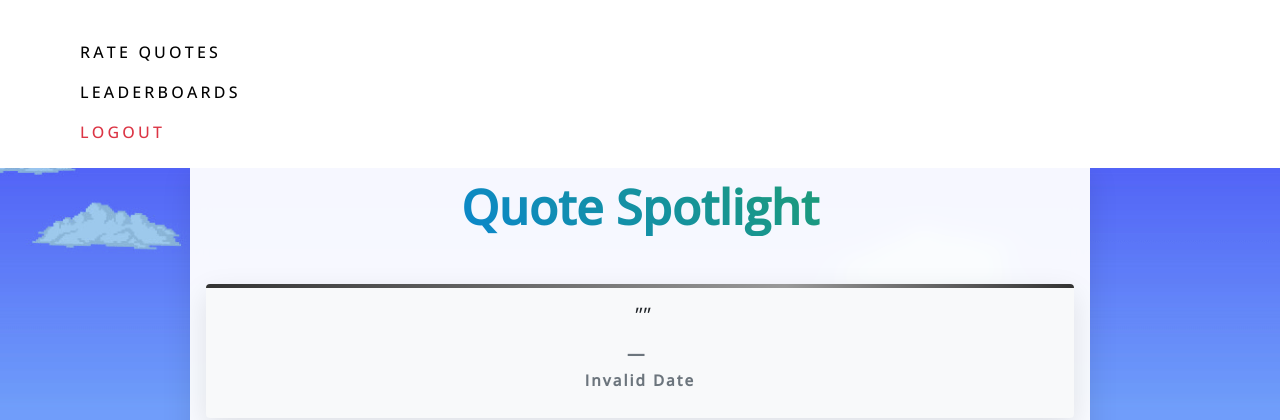
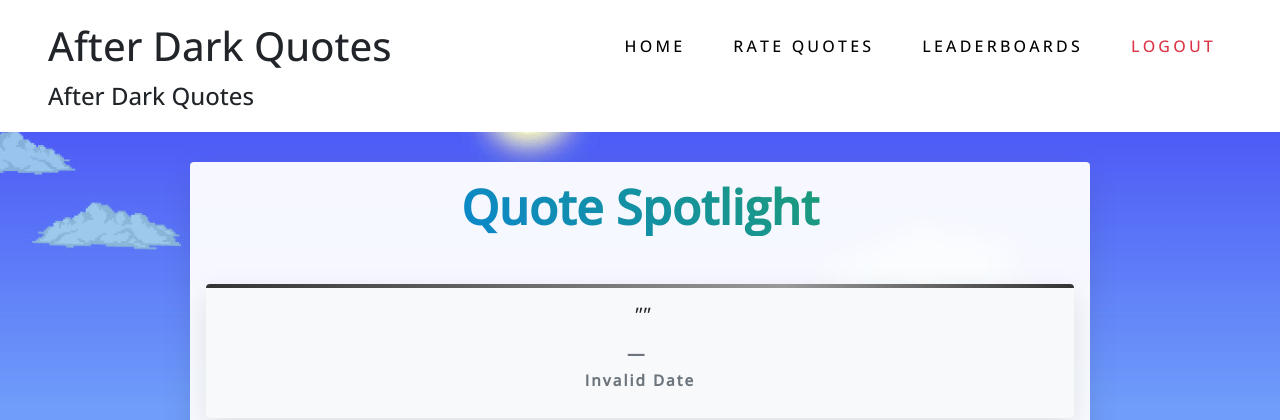
Before and after one commit to SamBunker/afterdark-quotes-website, a Node server app: page /quote/1 in a window 1280 px wide. Shown: the top 420 px of the page. Run offline with Node 20, Linux system fonts and the light colour scheme; some libraries are stand-ins or nearby versions.

Commit message:
Modified navbar

```diff
--- a/views/layouts/main.handlebars
+++ b/views/layouts/main.handlebars
@@ -8,22 +8,13 @@
   <link rel="stylesheet" href="/css/nav.css">
 </head>
 
-<header class="nav-bg fixed-top">
-    <nav class="navbar navbar-expand-md navbar-light py-3 px-5">
-        <!-- Desktop Title -->
-        <div class="notMobile">
-            <a href="/" class="navbar-brand fs-1 text-dark text-decoration-none">After Dark Quotes</a>
+<header class="d-flex flex-wrap py-3 nav-bg fixed-top px-5">
+    <!-- Desktop Layout -->
+    <div class="notMobile d-flex w-100 align-items-center">
+        <div class="me-auto">
+            <a href="/" class="fs-1 text-dark text-decoration-none">After Dark Quotes</a>
         </div>
-
-        <!-- Mobile Hamburger Button -->
-        <div class="mobile">
-            <button class="navbar-toggler" type="button" data-bs-toggle="collapse" data-bs-target="#navbarToggleExternalContent" aria-controls="navbarToggleExternalContent" aria-expanded="false" aria-label="Toggle navigation">
-                <span class="navbar-toggler-icon"></span>
-            </button>
-        </div>
-
-        <!-- Desktop Navigation -->
-        <ul class="nav nav-pills ms-auto notMobile">
+        <ul class="nav nav-pills">
             <li class="nav-item"><a href="/" class="nav-link" aria-current="page">Home</a></li>
             <li class="nav-item"><a href="/rate" class="nav-link">Rate Quotes</a></li>
             {{#if isAdmin}}
@@ -32,10 +23,19 @@
             <li class="nav-item"><a href="/leaderboard" class="nav-link">Leaderboards</a></li>
             <li class="nav-item"><a href="/logout" class="nav-link text-danger">Logout</a></li>
         </ul>
+    </div>
 
-        <!-- Mobile Navigation (Collapsible) -->
-        <div class="collapse navbar-collapse mobile" id="navbarToggleExternalContent">
-            <ul class="nav flex-column nav-pills mt-3">
+    <!-- Mobile Layout -->
+    <div class="mobile w-100">
+        <div class="d-flex justify-content-between align-items-center">
+            <a href="/" class="fs-4 text-dark text-decoration-none">After Dark Quotes</a>
+            <button class="navbar-toggler" type="button" data-bs-toggle="collapse" data-bs-target="#navbarToggleExternalContent" aria-controls="navbarToggleExternalContent" aria-expanded="false" aria-label="Toggle navigation">
+                <span class="navbar-toggler-icon"></span>
+            </button>
+        </div>
+        <div class="collapse mt-3" id="navbarToggleExternalContent">
+            <ul class="nav flex-column nav-pills">
+                <li class="nav-item"><a href="/" class="nav-link">Home</a></li>
                 <li class="nav-item"><a href="/rate" class="nav-link">Rate Quotes</a></li>
                 {{#if isAdmin}}
                 <li class="nav-item"><a href="/limbo" class="nav-link">Approve Quotes</a></li>
@@ -44,7 +44,7 @@
                 <li class="nav-item"><a href="/logout" class="nav-link text-danger">Logout</a></li>
             </ul>
         </div>
-    </nav>
+    </div>
 </header>
 
 <style>
```
